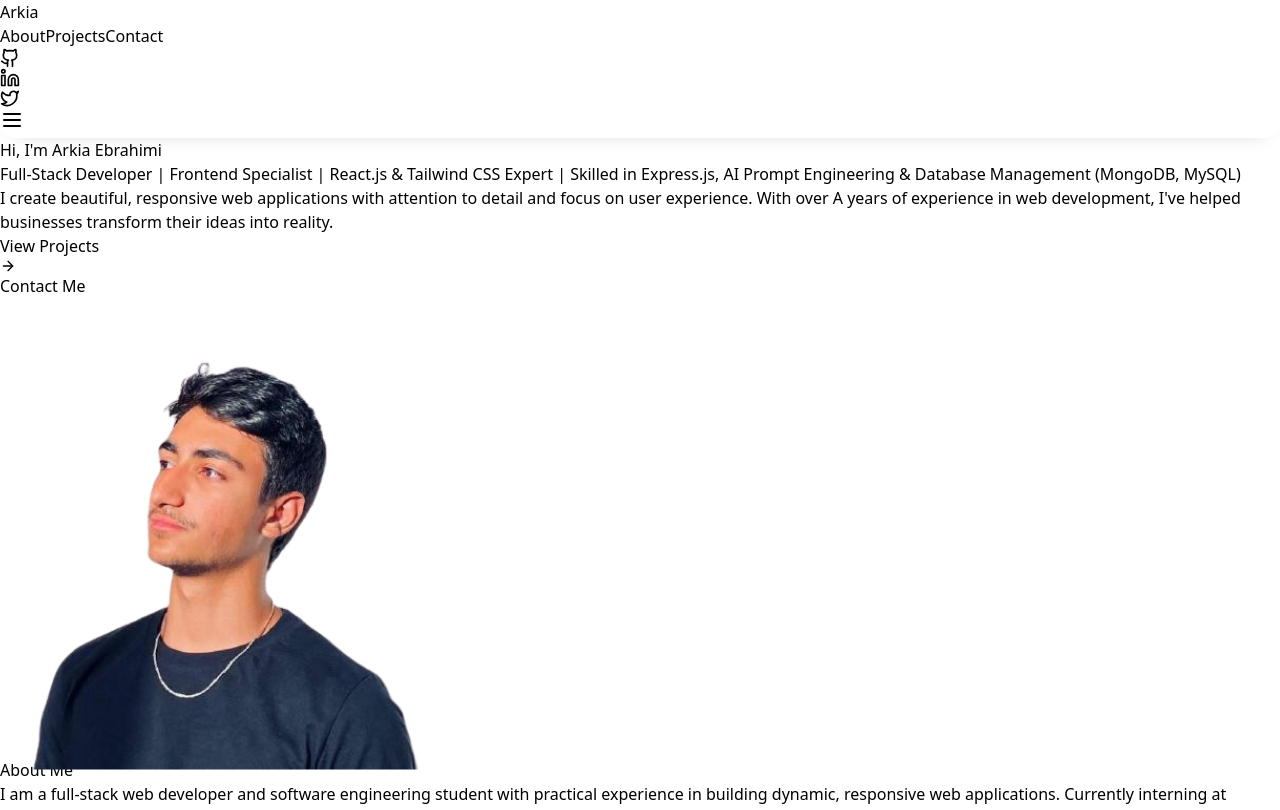
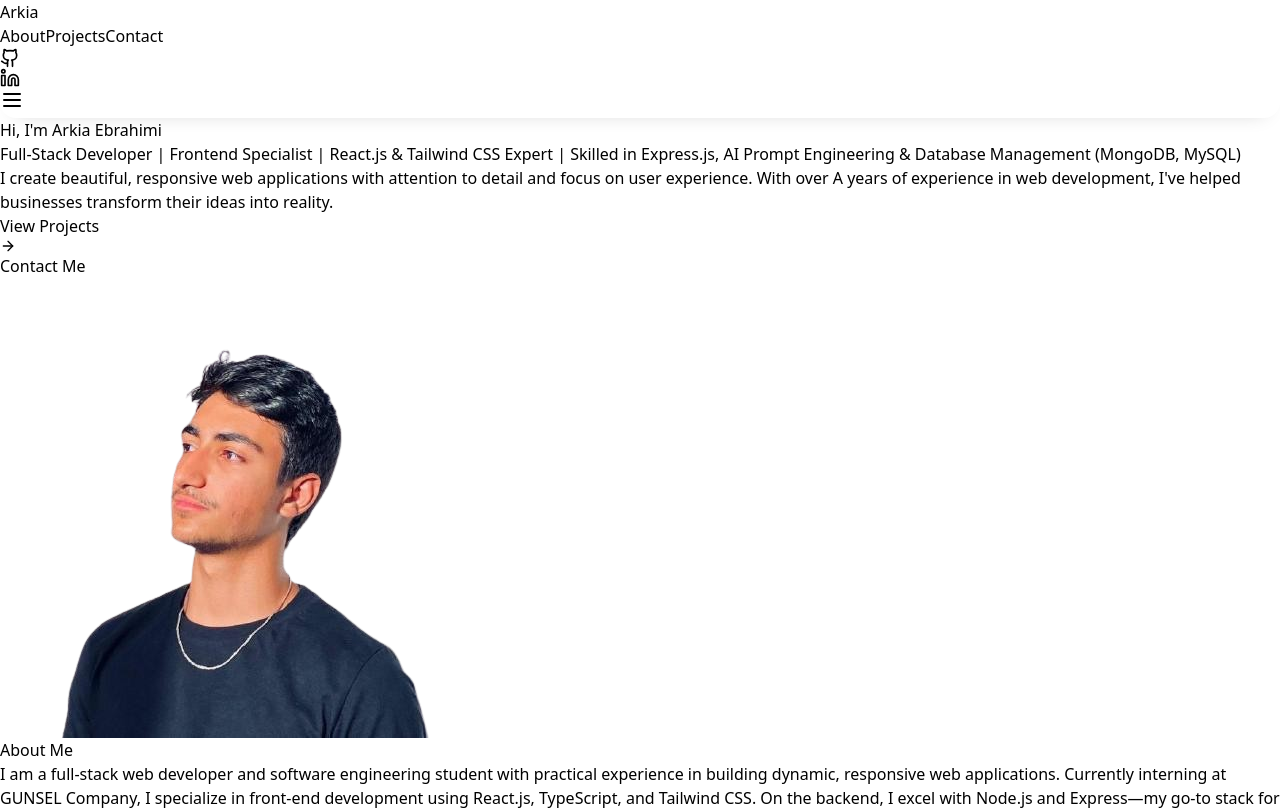
Before and after one commit to arkia1/personal-portfolio, a React (Vite) app: page / in a window 1280 px wide. Shown: the top 810 px of the page. Built offline with nearby package versions, Linux system fonts and the light colour scheme.

Commit message:
Update Navigation.jsx

```diff
--- a/src/components/common/Navigation.jsx
+++ b/src/components/common/Navigation.jsx
@@ -40,7 +40,7 @@ const Navigation = () => {
       icon: <Linkedin size={20} />,
       link: "https://www.linkedin.com/in/arkia-ebrahimi/",
     },
-    { icon: <Twitter size={20} />, link: "https://twitter.com/" },
+    // { icon: <Twitter size={20} />, link: "https://twitter.com/" },
   ];
 
   // Animation variants
```
